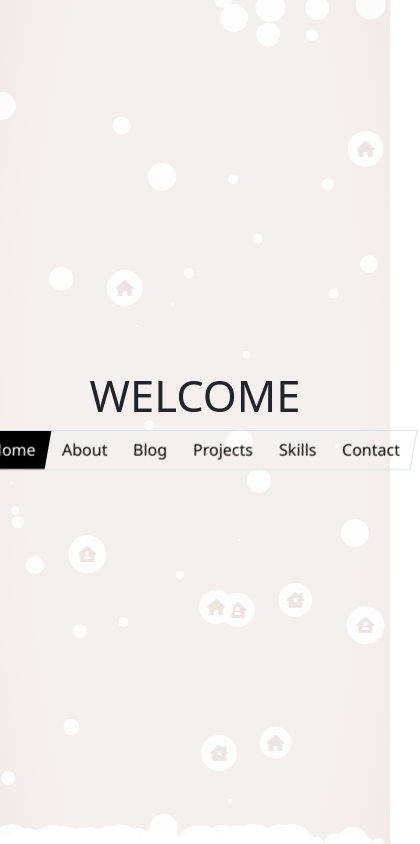
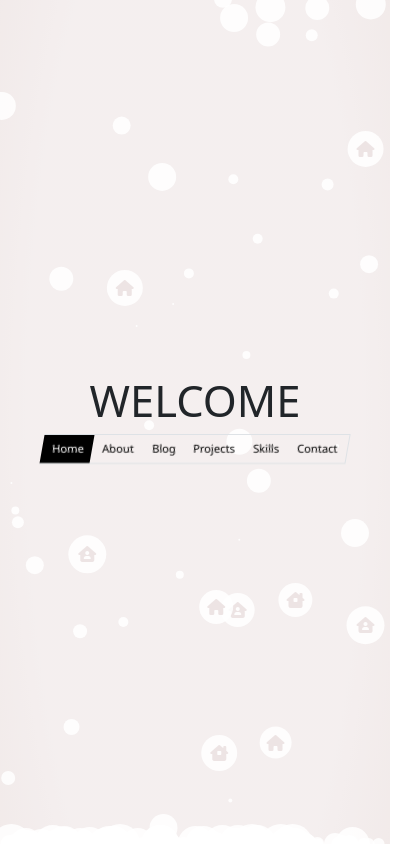
Before and after one commit to end-y/enderyazici.github.io, a plain HTML site: page index.html in a window 390 px wide. Shown: the whole page, 420 px wide, since content can reach past the window. Drawn offline with nearby package versions, Linux system fonts and the light colour scheme.

Commit message:
mobile dev

```diff
--- a/css/index.css
+++ b/css/index.css
@@ -32,6 +32,46 @@ canvas {
 .btn:active {
   box-shadow: none !important;
   outline: 0px !important;
+}
+
+/* Mobile menu styling */
+@media (max-width: 768px) {
+  .border.d-flex.bg-black {
+    transform: skew(-10deg) scale(0.9);
+    max-width: none;
+    width: auto;
+    margin: 0 auto;
+  }
+
+  .btnSkew {
+    font-size: 0.8rem !important;
+    padding: 0.35rem 0.6rem !important;
+    margin: 0 !important;
+    white-space: nowrap;
+    min-width: auto;
+  }
+}
+
+@media (max-width: 480px) {
+  .border.d-flex.bg-black {
+    transform: skew(-10deg) scale(0.85);
+  }
+
+  .btnSkew {
+    font-size: 0.7rem !important;
+    padding: 0.3rem 0.5rem !important;
+  }
+}
+
+@media (max-width: 360px) {
+  .border.d-flex.bg-black {
+    transform: skew(-10deg) scale(0.75);
+  }
+
+  .btnSkew {
+    font-size: 0.65rem !important;
+    padding: 0.25rem 0.4rem !important;
+  }
 }
 .sec {
   overflow: hidden;
```
